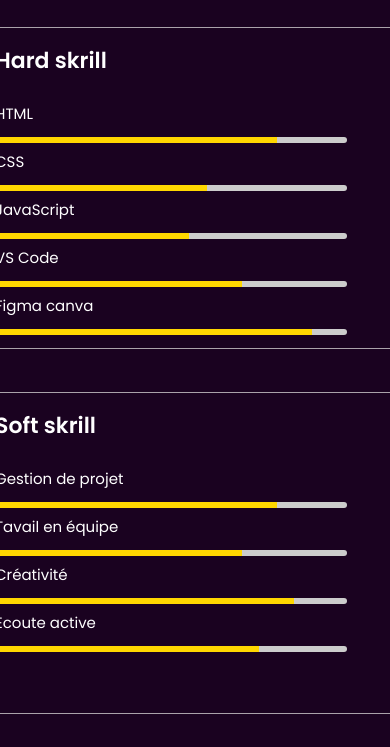
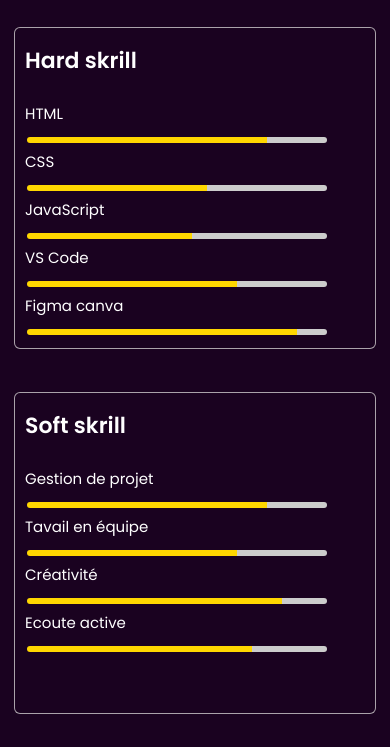
Before and after one commit to arielleatrevi/Portofolioarielle, a plain HTML site: page compétences.html in a window 390 px wide. Shown: the part 162-909 px from the top of the page. Drawn offline with Linux system fonts and the light colour scheme.

Commit message:
Add files via upload

```diff
--- a/comptences.css
+++ b/comptences.css
@@ -171,7 +171,7 @@ header {
     flex-direction: column;
     background-color: #ffff;
     width: 200px;
-    height: 300px;
+    height: 350px;
     top: 50%;
     z-index: 5;
     position: absolute;
@@ -213,14 +213,14 @@ header {
   }
 
   .icadre {
-    width: 400px;
+    width: 340px;
     height: 290px;
     padding: 15px 10px;
     margin-top: -2px;
   }
 
   input[type=range] {
-    width: 350px;
+    width: 300px;
   }
 
   h1 {
```
